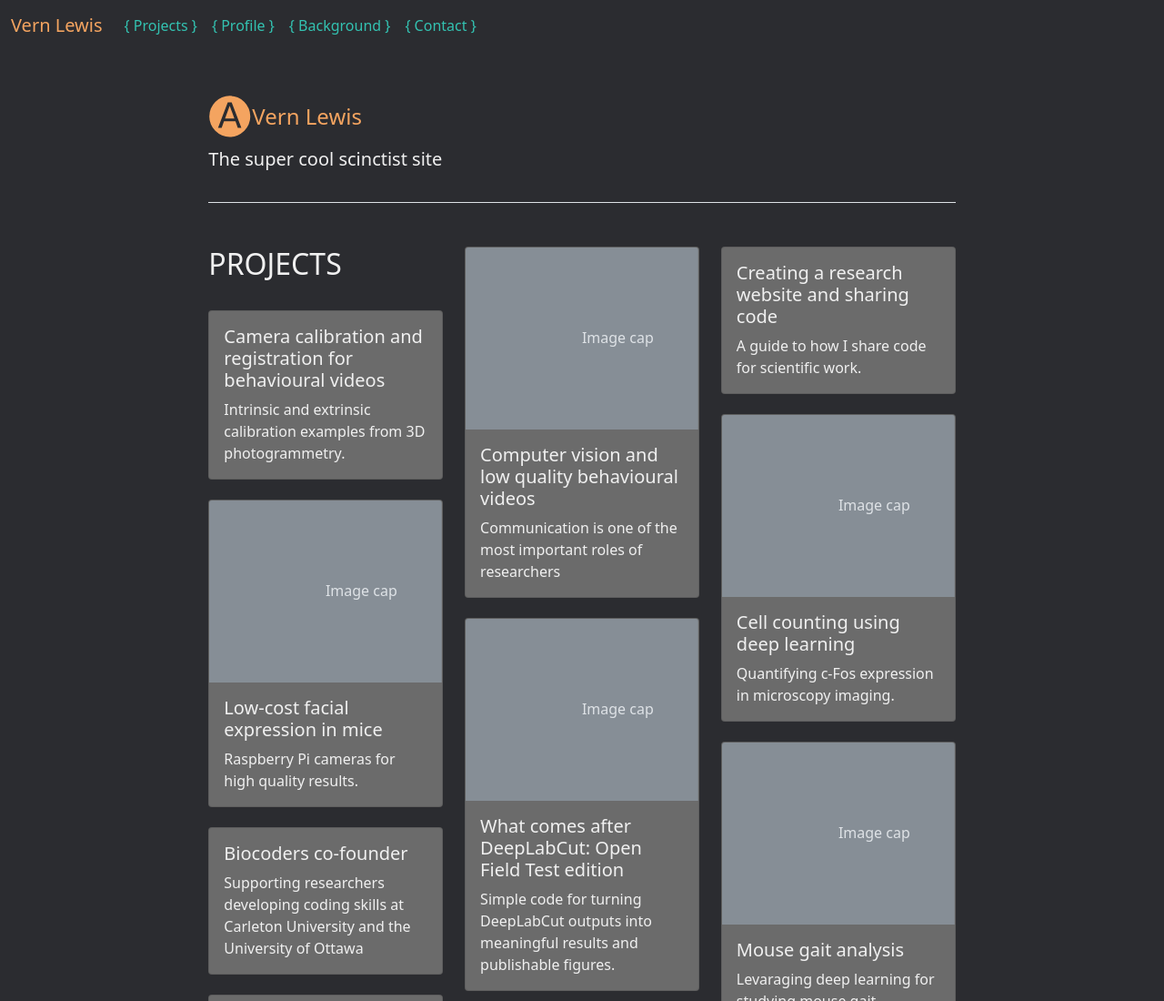
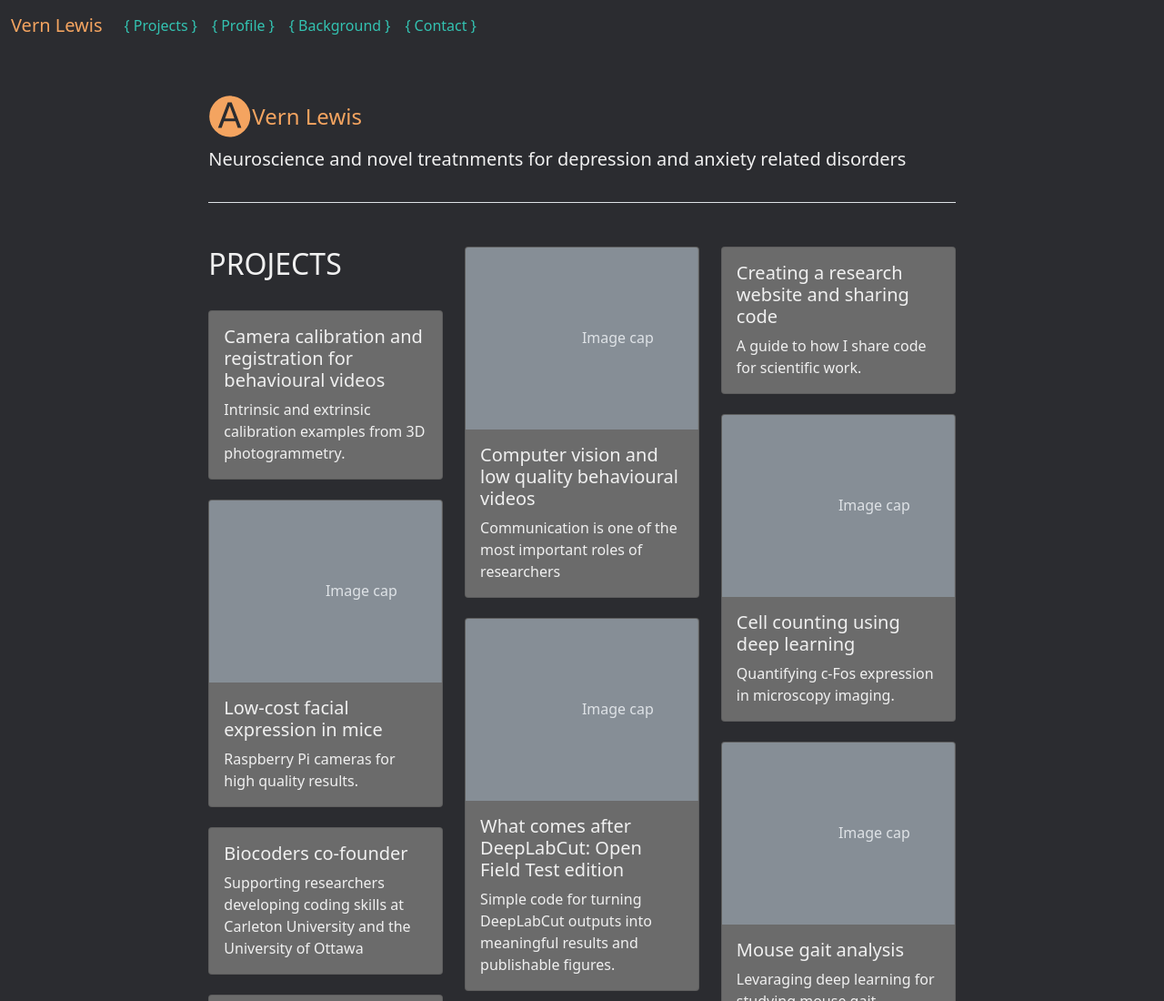
Before and after one commit to lewisvern/lewisvern.github.io, a website with bundled scripts: page index.html in a window 1280 px wide. Shown: the top 1100 px of the page at 91% size. Built offline with nearby package versions, Linux system fonts and the light colour scheme; files whose address does not match are found by name.

Commit message:
Update index.html

```diff
--- a/index.html
+++ b/index.html
@@ -63,7 +63,7 @@
           <span>Vern Lewis</span>
         </a>
       </h1>
-      <p class="lead">The super cool scinctist site</p>
+      <p class="lead">Neuroscience and novel treatnments for depression and anxiety related disorders</p>
     </header>
 
     <div class="row" data-masonry='{"percentPosition": true }'>
```
